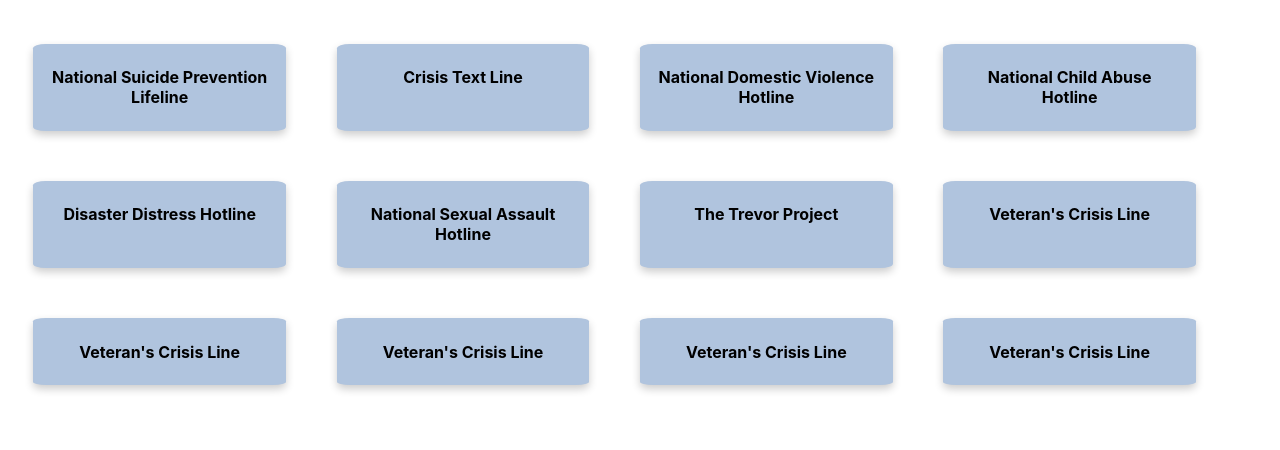
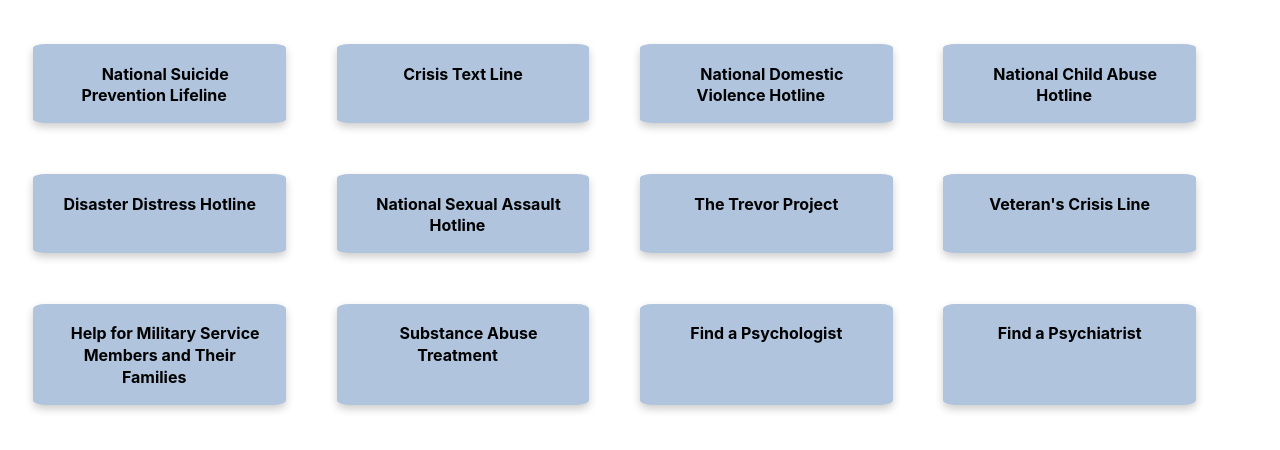
Before and after one commit to comp426-2022-spring/a99-taygeta, a website: page resources.html in a window 1280 px wide. Shown: the part 160-610 px from the top of the page. Drawn offline with Linux system fonts and the light colour scheme.

Commit message:
with working resources page

```diff
--- a/resources.html
+++ b/resources.html
@@ -28,6 +28,13 @@
           flex-direction: row;
         }
 
+        a {
+            color: black;
+            padding: 5%;
+            text-decoration: none;
+            vertical-align: middle;
+        }
+
     </style>
     </head>
     <body>
@@ -46,62 +53,86 @@
         <div class = "cont">
             <div class="card">
                 <div class="container">
-                <h4><b>National Suicide Prevention Lifeline</b></h4>
+                <p></p>
+                <a href = http://www.suicidepreventionlifeline.org style="padding-top: 5%;"><b>National Suicide Prevention Lifeline</b></a>
+                <p></p>
                 </div>
             </div>
             <div class="card">
                 <div class="container">
-                <h4><b>Crisis Text Line</b></h4>
+                <p></p>
+                <a href = https://www.crisistextline.org><b>Crisis Text Line</b></a>
+                <p></p>
                 </div>
             </div>
             <div class="card">
                 <div class="container">
-                <h4><b>National Domestic Violence Hotline</b></h4>
+                <p></p>
+                <a href = https://www.thehotline.org><b>National Domestic Violence Hotline</b></a>
+                <p></p>
                 </div>
             </div>
             <div class="card">
                 <div class="container">
-                <h4><b>National Child Abuse Hotline</b></h4>
+                <p></p>
+                <a href = https://www.childhelp.org/hotline><b>National Child Abuse Hotline</b></a>
+                <p></p>
                 </div>
             </div>
             <div class="card">
                 <div class="container">
-                <h4><b>Disaster Distress Hotline</b></h4>
+                <p></p>
+                <a href = https://www.samhsa.gov/disaster-preparedness><b>Disaster Distress Hotline</b></a>
+                <p></p>
                 </div>
             </div>
             <div class="card">
                 <div class="container">
-                <h4><b>National Sexual Assault Hotline</b></h4>
+                <p></p>
+                <a href = https://rainn.org><b>National Sexual Assault Hotline</b></a>
+                <p></p>
                 </div>
             </div>
             <div class="card">
                 <div class="container">
-                <h4><b>The Trevor Project</b></h4>
+                <p></p>
+                <a href = https://www.thetrevorproject.org/about/programs-services/trevor-lifeline><b>The Trevor Project</b></a>
+                <p></p>
                 </div>
             </div>
             <div class="card">
                 <div class="container">
-                <h4><b>Veteran's Crisis Line</b></h4>
+                    <p></p>
+                    <a href = https://www.veteranscrisisline.net><b>Veteran's Crisis Line</b></a>
+                    <p></p>
                 </div>
             </div>
             <div class="card">
                 <div class="container">
-                <h4><b>Veteran's Crisis Line</b></h4>
+                    <p></p>
+                    <a href = https://www.mentalhealth.gov/get-help/veterans><b>Help for Military Service Members and Their Families</b></a>
+                    <p></p>
                 </div>
             </div>
             <div class="card">
                 <div class="container">
-                <h4><b>Veteran's Crisis Line</b></h4>
+                    <p></p>
+                    <a href = https://findtreatment.gov><b>Substance Abuse Treatment</b></a>
+                    <p></p>
                 </div>
             </div>
             <div class="card">
                 <div class="container">
-                <h4><b>Veteran's Crisis Line</b></h4>
+                    <p></p>
+                    <a href = "http://locator.apa.org/?_ga=1.122738379.1939913089.1455299072"><b>Find a Psychologist</b></a>
+                    <p></p>
                 </div>
             </div>
             <div class="card">
                 <div class="container">
-                <h4><b>Veteran's Crisis Line</b></h4>
+                    <p></p>
+                    <a href ="http://finder.psychiatry.org/?_ga=1.178573348.1294726899.1456165962"><b>Find a Psychiatrist</b></a>
+                    <p></p>
                 </div>
             </div>
         </div>
```
Also changed, not shown: dashboard.html (added).
